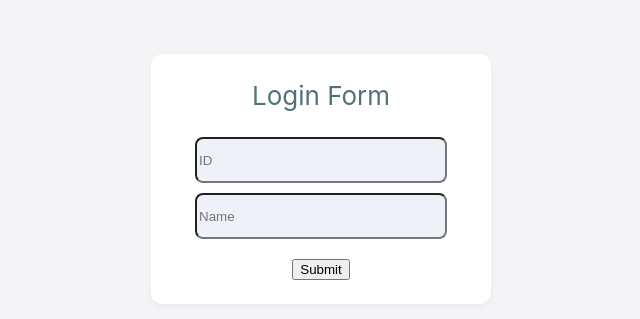
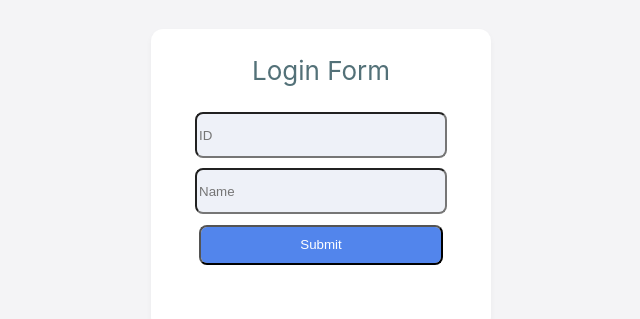
Before and after one commit to shubham5i2/todo_task_app_tdcx, a React (Create React App) app in the folder frontend/: page / in a window 1280 px wide. Shown: the part 221-540 px from the top of the page, without its empty margins (319-959 px from the left). Built offline with nearby package versions, Linux system fonts and the light colour scheme.

Commit message:
styles updates

```diff
--- a/frontend/src/components/Center-View.jsx
+++ b/frontend/src/components/Center-View.jsx
@@ -1,6 +1,6 @@
 import * as React from "react";
 import * as PropTypes from "prop-types";
-import '../stylesheets/CenterView.css';
+import '../stylesheets/CenterView.css'
 
 export default class CenterView extends React.Component {
     constructor(props){
@@ -97,7 +97,7 @@ export default class CenterView extends React.Component {
                         />
                         <br/>
                         {this.state.formErrors && this.state.formErrors.msg ? <><span>{this.state.formErrors.msg}</span><br/></> : ''}
-                        <button onClick={this.logIn}>Submit</button>
+                        <button className={"loginButton"} onClick={this.logIn}>Submit</button>
                     </>
                 }
                 {
--- a/frontend/src/components/Dashboard.jsx
+++ b/frontend/src/components/Dashboard.jsx
@@ -20,7 +20,8 @@ export default class Dashboard extends React.Component {
         const {taskInfo} = this.props;
         console.log(taskInfo);
         const completed = taskInfo.filter(item=>item.isTaskCompleted===true);
-        console.log(completed);
+        const percentage = (completed.length/taskInfo.length)*100;
+        const tasksToDisplay = taskInfo.slice(0,3).map(item=>{return <li>{item.task_name}</li>})
         return (
             <div className={"info-cards"}>
                 <Card>
@@ -40,8 +41,7 @@ export default class Dashboard extends React.Component {
                         Latest Tasks
                     </Typography>
                     <Typography variant="body2" component="p">
-                        {completed.length} completed out of {taskInfo.length}
-                        <br />
+                        {tasksToDisplay}
                     </Typography>
                     </CardContent>
                 </Card>
@@ -51,7 +51,7 @@ export default class Dashboard extends React.Component {
                         Progress
                     </Typography>
                     <CircularProgressbar
-                        value={25}
+                        value={percentage}
                         strokeWidth={50}
                         styles={buildStyles({
                         strokeLinecap: "butt"
--- a/frontend/src/stylesheets/CenterView.css
+++ b/frontend/src/stylesheets/CenterView.css
@@ -3,7 +3,7 @@
     box-shadow: 0px 3px 6px #0000000A;
     border-radius: 12px;
     opacity: 1;
-    height: 250px;
+    height: 300px;
     width: 340px;
   }
 
@@ -25,7 +25,15 @@
     margin-bottom: 10px;
   }
 
-  .card-view span {
-    font-size: 10px;
-    color: red;
+  .loginButton{
+    background: #5285EC 0% 0% no-repeat padding-box;
+    border-radius: 8px;
+    opacity: 1;
+    width: 244px;
+    height: 40px;
+    text-align: center;
+    font: normal normal medium 14px/18px Montserrat;
+    letter-spacing: 0px;
+    color: #FFFFFF;
+    opacity: 1;
   }
--- a/frontend/src/stylesheets/dashboard.css
+++ b/frontend/src/stylesheets/dashboard.css
@@ -14,6 +14,10 @@
     width: 100px;
 }
 
-.MuiCardContent-root h2 {
+.MuiCardContent-root h2{
     text-align: initial;
 }
+
+.MuiCardContent-root p{
+    text-align: initial;
+}
```
